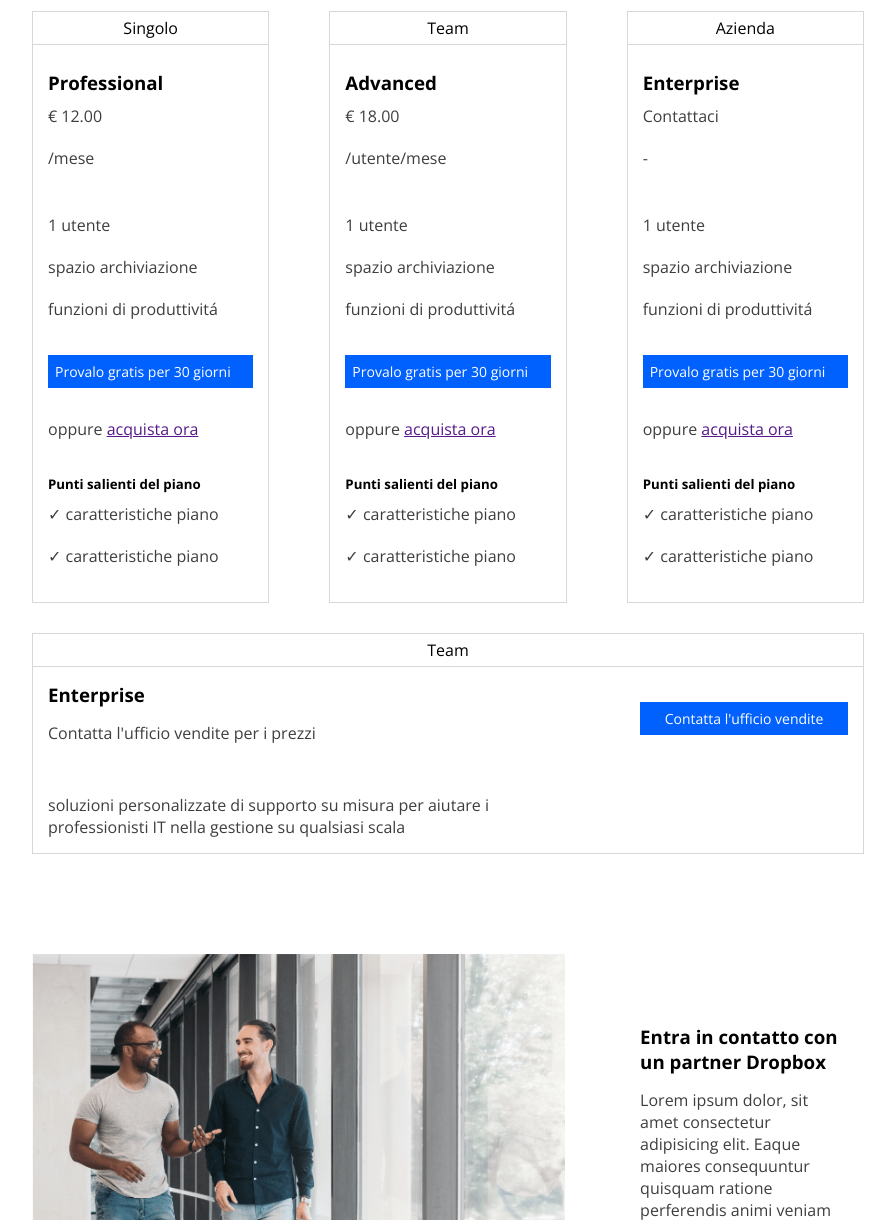
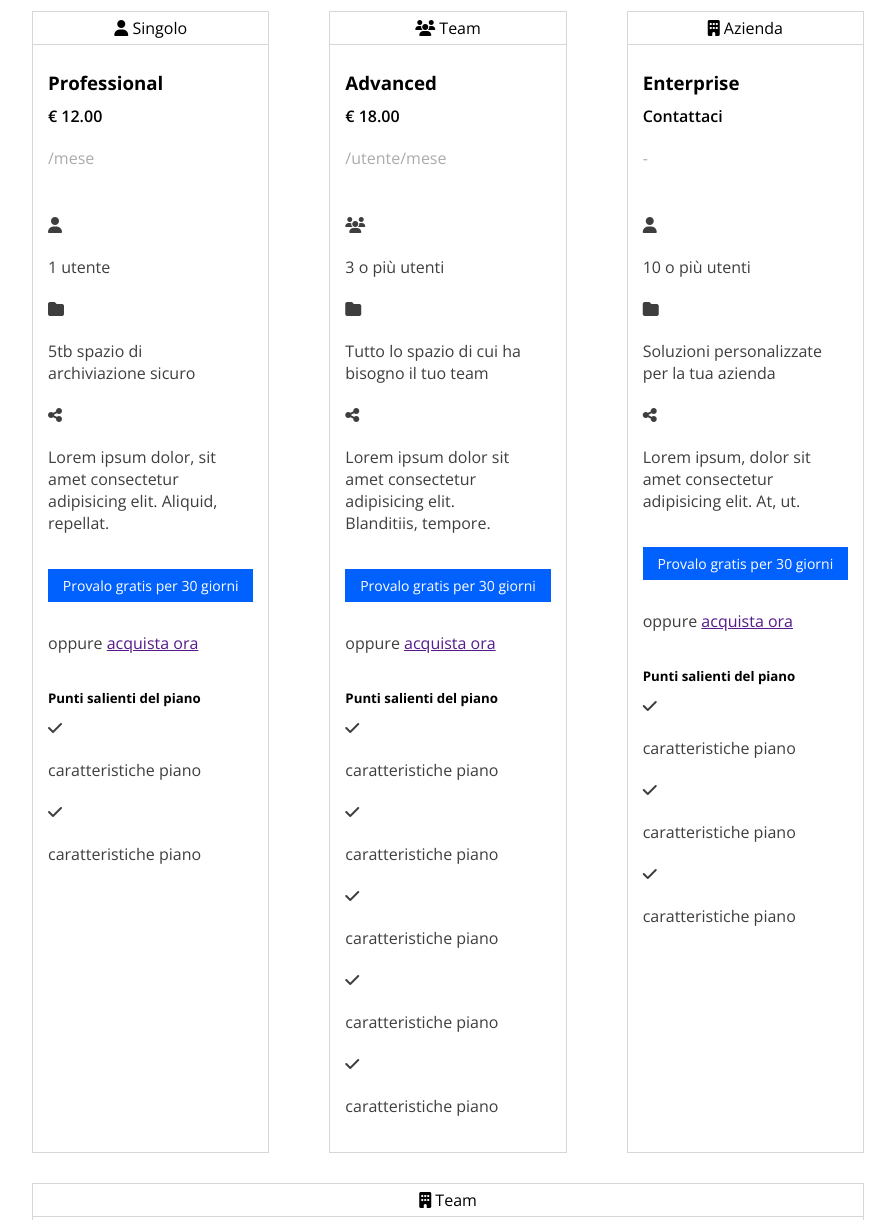
Before and after one commit to GiulianoBlas/htmlcss-dropbox, a plain HTML site: page index.html in a window 1280 px wide. Shown: the part 880-2100 px from the top of the page, without its empty margins (192-1087 px from the left). Drawn offline with nearby package versions, Linux system fonts and the light colour scheme.

Commit message:
project_complete_beta_version

```diff
--- a/css/style.css
+++ b/css/style.css
@@ -31,6 +31,7 @@ span , p{
     margin-top: 20px;
     margin-bottom: 20px;
     padding: 8px;
+    text-align: center;
     font-size: 16px;
     font-weight: 300;
     color: white;
@@ -44,6 +45,7 @@ span , p{
     margin-top: 20px;
     margin-bottom: 20px;
     padding: 7px;
+    text-align: center;
     font-size: 14px;
     font-weight: 300;
     color: white;
@@ -55,6 +57,7 @@ span , p{
 .small_button{
     display: block;
     padding: 5px 8px;
+    text-align: center;
     font-size: 15px;
     font-weight: 300;
     color: white;
@@ -115,6 +118,10 @@ header{
     width: 35%;
     display: inline-block;
     vertical-align: top;
+}
+
+.header_banner_left .big_button{
+    width: 60%;
 }
 
 .header_banner_left > div{
@@ -204,10 +211,33 @@ main .subscription_type span{
     padding-top: 10px;
     padding-bottom: 10px;
 }
+
 .subscription_plan{
     padding-inline: 15px;
     padding-top: 25px;
 }
+
+.info_plan span:nth-child(2){
+    color: black;
+    font-weight: 600;
+}
+
+.info_plan span:nth-child(3){
+    color: rgb(174, 170, 170);
+}
+
+.subscription_plan_features > div span:nth-child(1){
+    display: inline-block;
+    width: 5%;
+   margin-right: 7px;
+}
+
+.subscription_plan_features > div span:nth-child(2){
+    display: inline-block;
+    width:calc(93% - 7px) ;
+    vertical-align: top;
+}
+
 
 .subscription_plan > *{
     margin-bottom: 25px;
@@ -320,6 +350,7 @@ main .subscription_type span{
 .clients_info_slot{
     margin-bottom: 100px;
 }
+
 .clients_info_slot h2{
     margin-bottom: 40px;
 }
@@ -386,8 +417,6 @@ main .subscription_type span{
     padding-inline: 15px;
 }
 
-
-
 /* MAIN_SECTION_6_QUESTION_SLOT */
 .all_questions_slot{
     margin-top: 100px;
@@ -418,8 +447,6 @@ main .subscription_type span{
     padding-inline: 15px;
     text-align: right;
 }
-
-
 
 /* MAIN_STYLE */
 main section h2{
@@ -491,6 +518,9 @@ main section h2{
     border-style: none;
 }
 
+.question_slot, .all_questions_slot h2 {
+    border-bottom:  1px solid rgba(215,215,218,255);
+}
 /*//////////////////////////////////////////////*/
 /* /////// FOOTER /////// */
 /*//////////////////////////////////////////////*/
@@ -500,6 +530,7 @@ footer{
     padding-top: 100px;
     padding-bottom: 25px;
 }
+
  .footer_nav .wide_contanier{
     display: flex;
     flex-wrap: wrap;
@@ -510,7 +541,6 @@ footer{
     margin-inline: 30px;
 }
 
-
 .footer_nav_list{
     margin-bottom: 50px;
 }
@@ -519,6 +549,7 @@ footer{
     padding-bottom: 40px;
     padding-top: 40px ;
 }
+
 .footer_nav_list > a{
     display: block;
     margin-top: 10px;
@@ -545,73 +576,3 @@ footer {
 .footer_nav span {
     color: white;
 }
-
-
-/* DEBUG /
-.debug header{
-    background-color: blue;
-}
-
-#navigation_options > *{
-    border: 1px solid orange;
-}
-
-#header_banner  h1{
-    border: 1px solid black;
-}
-
-.header_banner_left{
-    border: 1px solid black;
-}
-
-.header_banner_right{
-    border: 1px solid black;
-}
-
-/*  /
-.debug main{
-    background-color: blueviolet;
-}
-
- .debug .partner_options_slot div{
-    border: 1px  solid black;
- }
-/*  /
-.debug footer{
-    background-color: brown;
-}
-/*  /
-.debug .all_squares_slot > div {
-    border: 1px  solid black;
-}
-
-.small_square{
-    border: 1px  solid black;
-/* } *
-
-.traial_slot_left{
-    border: 1px  solid black;
-    display: inline-block;
-}
-
-.traial_slot_right{
-    border: 1px  solid black;
-    display: inline-block;
-}
-
-.traial_slot_sx_dx{
-    border: 1px  solid black;
-}
-
-/*  /
-.question{
-    border: 1px  solid black;
-}
-
-.question_button{
-    border: 1px  solid black;
-}
-/*  */
-.all_questions_slot .question_slot, .all_questions_slot h2 {
-    border-bottom:  1px  solid black;
-}
--- a/index.html
+++ b/index.html
@@ -16,7 +16,8 @@
         <link rel="stylesheet" href="css/style.css">
 
     </head>
-    <body class="debug">
+
+    <body>
 
         <!-- /* /////// HEADER /////// */ -->
         <header>
@@ -100,97 +101,192 @@
                     <div class="subscription_type">
 
                         <div class="subscription_type_name" >
-                            Singolo
+                            <i class="fa-solid fa-user"></i> Singolo
                         </div>
+
                         <div class="subscription_plan">
-                            <div>
+                            <div class="info_plan">
                                 <h3>Professional</h3>
-                                <span>&euro; 12.00</span>
+                                <span >&euro; 12.00</span>
                                 <span>/mese</span>
                             </div>
-                            <div>
-                                <span> 1 utente </span>
-                                <span> spazio archiviazione</span>
-                                <span> funzioni di produttivitá</span>
+
+                            <div class="subscription_plan_features" >
+                                <div>
+                                    <span><i class="fa-solid fa-user"></i></span>
+                                    <span>1 utente </span>
+                                </div>
+
+                                <div>
+                                    <span> <i class="fa-solid fa-folder"></i></span>
+                                    <span>5tb spazio di  archiviazione sicuro</span>
+                                </div>
+
+                               <div>
+                                    <span><i class="fa-solid fa-share-nodes"></i></span>
+                                    <span>Lorem ipsum dolor, sit amet consectetur adipisicing elit. Aliquid, repellat.</span>
+                               </div>
                             </div>
+
                             <div>
                                 <a href="" class="medium_button">Provalo gratis per 30 giorni </a>
                                 <span>oppure <a href="">acquista ora</a></span>
                             </div>
+
                             <div>
                                 <h5>Punti salienti del piano</h5>
-                                <span>&check; caratteristiche piano</span>
-                                <span>&check; caratteristiche piano</span>
+                                <div class="subscription_plan_features" >
+                                    <div>
+                                        <span><i class="fa-solid fa-check"></i></span>
+                                        <span>caratteristiche piano </span>
+                                    </div>
+                                    <div>
+                                        <span><i class="fa-solid fa-check"></i></span>
+                                        <span>caratteristiche piano </span>
+                                    </div>
+
+                               </div>
+
                             </div>
 
                         </div>
+
                     </div>
 
         <!-- SLOT_2 -->
                     <div class="subscription_type">
 
                         <div class="subscription_type_name" >
-                            Team
+                            <i class="fa-solid fa-users"></i> Team
                         </div>
+
                         <div class="subscription_plan">
-                            <div>
+                            <div class="info_plan">
                                 <h3>Advanced</h3>
                                 <span>&euro; 18.00</span>
                                 <span>/utente/mese</span>
                             </div>
-                            <div>
-                                <span> 1 utente </span>
-                                <span> spazio archiviazione</span>
-                                <span> funzioni di produttivitá</span>
+
+                            <div class="subscription_plan_features" >
+                                <div>
+                                    <span><i class="fa-solid fa-users"></i></span>
+                                    <span>3 o più utenti</span>
+                                </div>
+
+                                <div>
+                                    <span> <i class="fa-solid fa-folder"></i></span>
+                                    <span>Tutto lo spazio di cui ha bisogno il tuo team</span>
+                                </div>
+
+                               <div>
+                                    <span><i class="fa-solid fa-share-nodes"></i></span>
+                                    <span>Lorem ipsum dolor sit amet consectetur adipisicing elit. Blanditiis, tempore.</span>
+                               </div>
                             </div>
+
                             <div>
                                 <a href="" class="medium_button">Provalo gratis per 30 giorni </a>
                                 <span>oppure <a href="">acquista ora</a></span>
                             </div>
+
                             <div>
                                 <h5>Punti salienti del piano</h5>
-                                <span>&check; caratteristiche piano</span>
-                                <span>&check; caratteristiche piano</span>
+                                <div class="subscription_plan_features" >
+                                    <div>
+                                        <span><i class="fa-solid fa-check"></i></span>
+                                        <span>caratteristiche piano </span>
+                                    </div>
+                                    <div>
+                                        <span><i class="fa-solid fa-check"></i></span>
+                                        <span>caratteristiche piano </span>
+                                    </div>
+                                    <div>
+                                        <span><i class="fa-solid fa-check"></i></span>
+                                        <span>caratteristiche piano </span>
+                                    </div>
+                                    <div>
+                                        <span><i class="fa-solid fa-check"></i></span>
+                                        <span>caratteristiche piano </span>
+                                    </div>
+                                    <div>
+                                        <span><i class="fa-solid fa-check"></i></span>
+                                        <span>caratteristiche piano </span>
+                                    </div>
+
+                               </div>
+
                             </div>
 
                         </div>
+
                     </div>
 
         <!-- SLOT_3 -->
                     <div class="subscription_type">
 
                         <div class="subscription_type_name" >
-                            Azienda
+                            <i class="fa-solid fa-building"></i> Azienda
                         </div>
+
                         <div class="subscription_plan">
-                            <div>
+                            <div class="info_plan">
                                 <h3>Enterprise</h3>
                                 <span>Contattaci</span>
                                 <span>-</span>
                             </div>
-                            <div>
-                                <span> 1 utente </span>
-                                <span> spazio archiviazione</span>
-                                <span> funzioni di produttivitá</span>
+
+                            <div class="subscription_plan_features" >
+                                <div>
+                                    <span><i class="fa-solid fa-user"></i></span>
+                                    <span>10 o più utenti </span>
+                                </div>
+
+                                <div>
+                                    <span> <i class="fa-solid fa-folder"></i></span>
+                                    <span>Soluzioni personalizzate per la tua azienda</span>
+                                </div>
+
+                               <div>
+                                    <span><i class="fa-solid fa-share-nodes"></i></span>
+                                    <span>Lorem ipsum, dolor sit amet consectetur adipisicing elit. At, ut.</span>
+                               </div>
                             </div>
+
                             <div>
                                 <a href="" class="medium_button">Provalo gratis per 30 giorni </a>
                                 <span>oppure <a href="">acquista ora</a></span>
                             </div>
+
                             <div>
                                 <h5>Punti salienti del piano</h5>
-                                <span>&check; caratteristiche piano</span>
-                                <span>&check; caratteristiche piano</span>
+                                <div class="subscription_plan_features">
+                                    <div>
+                                        <span><i class="fa-solid fa-check"></i></span>
+                                        <span>caratteristiche piano</span>
+                                    </div>
+                                    <div>
+                                        <span><i class="fa-solid fa-check"></i></span>
+                                        <span>caratteristiche piano</span>
+                                    </div>
+                                    <div>
+                                        <span><i class="fa-solid fa-check"></i></span>
+                                        <span>caratteristiche piano</span>
+                                    </div>
+
+                                </div>
+
                             </div>
 
                         </div>
+
                     </div>
 
+                </div>
+
         <!-- TEAM_SLOT   -->
-                </div>
                 <div id="team_slot">
 
-                    <div>Team</div>
+                    <div> <i class="fa-solid fa-building"></i> Team</div>
 
                     <div class="team_slots_sx_dx">
                         <div class="team_slot_left">
@@ -198,9 +294,11 @@
                             <span>Contatta l'ufficio vendite per i prezzi</span>
                             <span>soluzioni personalizzate di supporto su misura per aiutare i professionisti IT nella gestione su qualsiasi scala </span>
                         </div>
+
                         <div class="team_slot_right">
                             <a href="" class="medium_button">Contatta l'ufficio vendite</a>
                         </div>
+
                     </div>
 
                 </div>
@@ -215,6 +313,7 @@
                 <div class="partner_options_slot_left">
                     <img src="img/partner.png" alt="">
                 </div>
+
                 <div class="partner_options_slot_right">
                     <h3>Entra in contatto con un partner Dropbox</h3>
                     <p>Lorem ipsum dolor, sit amet consectetur adipisicing elit. Eaque maiores consequuntur quisquam ratione perferendis animi veniam corporis deserunt doloribus sint!</p>
@@ -231,6 +330,7 @@
                 <div class="all_operation_type_slot">
 
                     <div class="operation_type_slot">
+
                         <div class="operation_type_logo">
                             <img src="img/business-feature-switching-tools.png" alt="">
                         </div>
@@ -254,6 +354,7 @@
                     </div>
 
                     <div class="operation_type_slot">
+
                         <div class="operation_type_logo">
                             <img src="img/business-feature-coordinate-it.png" alt="">
                         </div>
@@ -261,9 +362,11 @@
                             <h4>Passa di meno da uno strumento all'altro</h4>
                             <p>Lorem ipsum dolor sit, amet consectetur adipisicing elit. Iusto ad nulla assumenda, earum rerum repellendus est eligendi quo culpa blanditiis.</p>
                         </div>
+
                     </div>
 
                     <div class="operation_type_slot">
+
                         <div class="operation_type_logo">
                             <img src="img/business-feature-integrations-it.png" alt="">
                         </div>
@@ -271,9 +374,11 @@
                             <h4>Passa di meno da uno strumento all'altro</h4>
                             <p>Lorem ipsum dolor sit, amet consectetur adipisicing elit. Iusto ad nulla assumenda, earum rerum repellendus est eligendi quo culpa blanditiis.</p>
                         </div>
+
                     </div>
 
                     <div class="operation_type_slot">
+
                         <div class="operation_type_logo">
                             <img src="img/business-feature-multi-device.png" alt="">
                         </div>
@@ -281,9 +386,11 @@
                             <h4>Passa di meno da uno strumento all'altro</h4>
                             <p>Lorem ipsum dolor sit, amet consectetur adipisicing elit. Iusto ad nulla assumenda, earum rerum repellendus est eligendi quo culpa blanditiis.</p>
                         </div>
+
                     </div>
 
                     <div class="operation_type_slot">
+
                         <div class="operation_type_logo">
                             <img src="img/business-feature-security.png" alt="">
                         </div>
@@ -291,6 +398,7 @@
                             <h4>Passa di meno da uno strumento all'altro</h4>
                             <p>Lorem ipsum dolor sit, amet consectetur adipisicing elit. Iusto ad nulla assumenda, earum rerum repellendus est eligendi quo culpa blanditiis.</p>
                         </div>
+
                     </div>
 
                 </div>
@@ -298,10 +406,12 @@
 
         <!-- MAIN_SECTION_4 -->
             <section class="clients_info_slot narrow_contanier">
+
                 <div>
                     <h2>Piú di 500.000 team utilizzano Dropbox Business</h2>
                     <a href="">scropri di piú sui nostri clienti</a>
                 </div>
+
             </section>
 
         <!-- MAIN_SECTION_5 -->
@@ -341,6 +451,7 @@
                     </div>
 
                     <div class="big_square">
+
                         <div>
                             <img src="img/designit.svg" alt="">
                         </div>
@@ -348,9 +459,11 @@
                             <p>Lorem ipsum dolor sit amet, consectetur adipisicing elit. Dignissimos id repellendus voluptates beatae eveniet voluptate ratione, debitis corrupti ea dolore?</p>
                         </div>
                         <span>Morthen Thomsen, Global IT Lead</span>
+
                     </div>
 
                     <div class="big_square big_square_right">
+
                         <div class="small_square">
                             <div>
                                 <img src="img/world_bicycle_relief.svg" alt="">
@@ -377,11 +490,14 @@
                                 <img src="img/clear_channel.svg" alt="">
                             </div>
                         </div>
+
                     </div>
+
                 </div>
 
+        <!-- TRAIL_SLOT -->
                 <div class="trail_slot">
-        <!-- TRAIL_SLOT -->
+
                     <div class=" traial_slot_sx_dx narrow_contanier">
 
                         <div class="traial_slot_left">
@@ -405,22 +521,29 @@
                     <h2>Domande frequenti</h2>
 
                     <div class="question_slot">
+
                         <div class="question" >
                             <span>Quale é la differenza tra Dropbox Business e Dropbox Standard</span>
                         </div>
                         <div class="question_button">
                             <button><i class="fa-solid fa-chevron-down fa-lg"></i></i></button>
                         </div>
+
                     </div>
+
                     <div class="question_slot">
+
                         <div class="question">
                             <span>Quale é la differenza tra Dropbox Business e Dropbox Standard</span>
                         </div>
                         <div class="question_button">
                             <button><i class="fa-solid fa-chevron-down fa-lg"></i></i></button>
                         </div>
+
                     </div>
+
                     <div class="question_slot">
+
                         <div class="question">
                             <span>Quale é la differenza tra Dropbox Business e Dropbox Standard</span>
                         </div>
@@ -438,8 +561,11 @@
 
         <!-- /* /////// FOOTER /////// */ -->
         <footer>
+
             <section class="footer_nav">
+
                 <div class="wide_contanier">
+
                     <div class="footer_nav_list">
                         <h3>Dropbox</h3>
                         <a href="">Applicazioni desktop</a>
@@ -487,12 +613,14 @@
 
 
                     <div id="language_options_slot">
-                        <span> Italiano </span>
+                        <span> <i class="fa-solid fa-earth-americas"></i> Italiano </span>
                         <button><i class="fa-solid fa-chevron-down fa-xs"></i></button>
                     </div>
 
                 </div>
+
             </section>
+
         </footer>
 
     </body>
```
